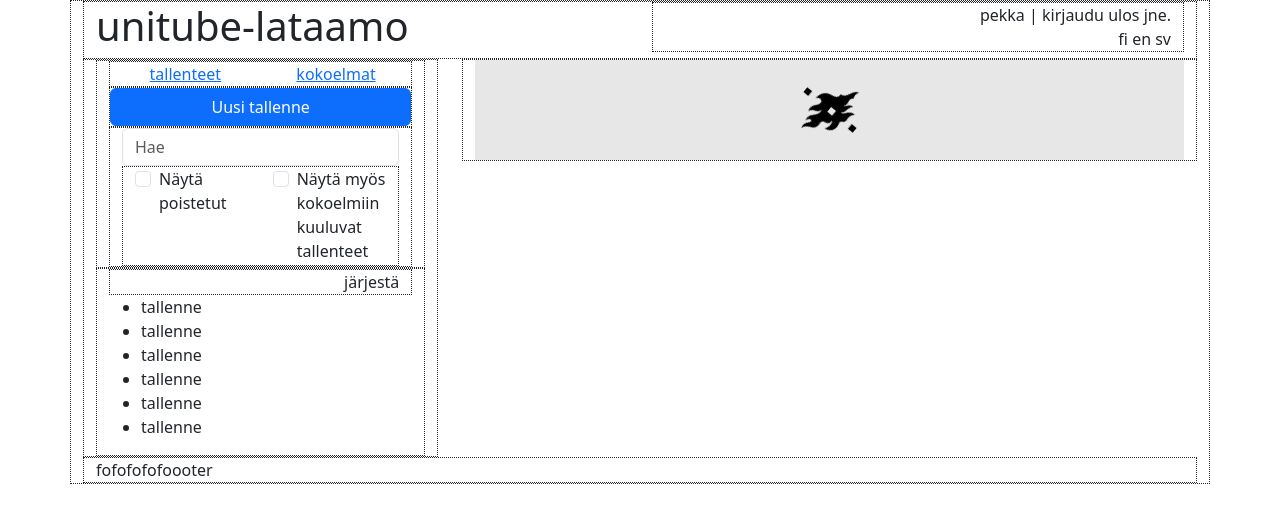
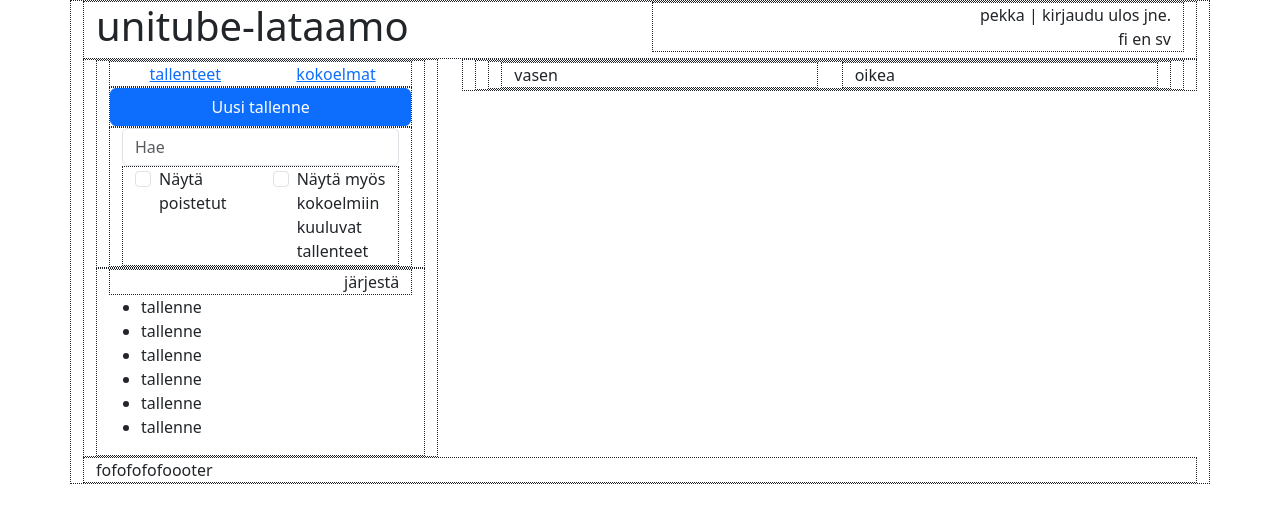
Before and after one commit to UniversityofHelsinki/unitube-lataamo-2.0, a React (Create React App) app: page / in a window 1280 px wide. Shown: the top 522 px of the page. Built offline with nearby package versions, Linux system fonts and the light colour scheme.

Commit message:
Remove placeholding spin

```diff
--- a/src/components/record/RecordForm.js
+++ b/src/components/record/RecordForm.js
@@ -9,6 +9,7 @@ const RecordForm = () => {
     <Container>
       <Row>
         <Col>
+          oikea
         </Col>
       </Row>
       <Row>
--- a/src/components/record/RecordStaticInformation.js
+++ b/src/components/record/RecordStaticInformation.js
@@ -9,6 +9,7 @@ const RecordStaticInformation = () => {
     <Container>
       <Row>
         <Col>
+          vasen
         </Col>
       </Row>
       <Row>
--- a/src/components/right/MainContent.js
+++ b/src/components/right/MainContent.js
@@ -4,11 +4,9 @@ import Col from 'react-bootstrap/Col';
 import Container from 'react-bootstrap/Container';
 import Row from 'react-bootstrap/Row';
 import Record from '../record/Record';
-import Loading from '../utilities/Loading';
 
 const MainContent = () => {
   return (
-    <Loading loading={true}>
     <Container>
       <Row>
         <Col>
@@ -16,7 +14,6 @@ const MainContent = () => {
         </Col>
       </Row>
     </Container>
-    </Loading>
   );
 };
 
```
Lines whose indentation alone changed are shown as unchanged.
